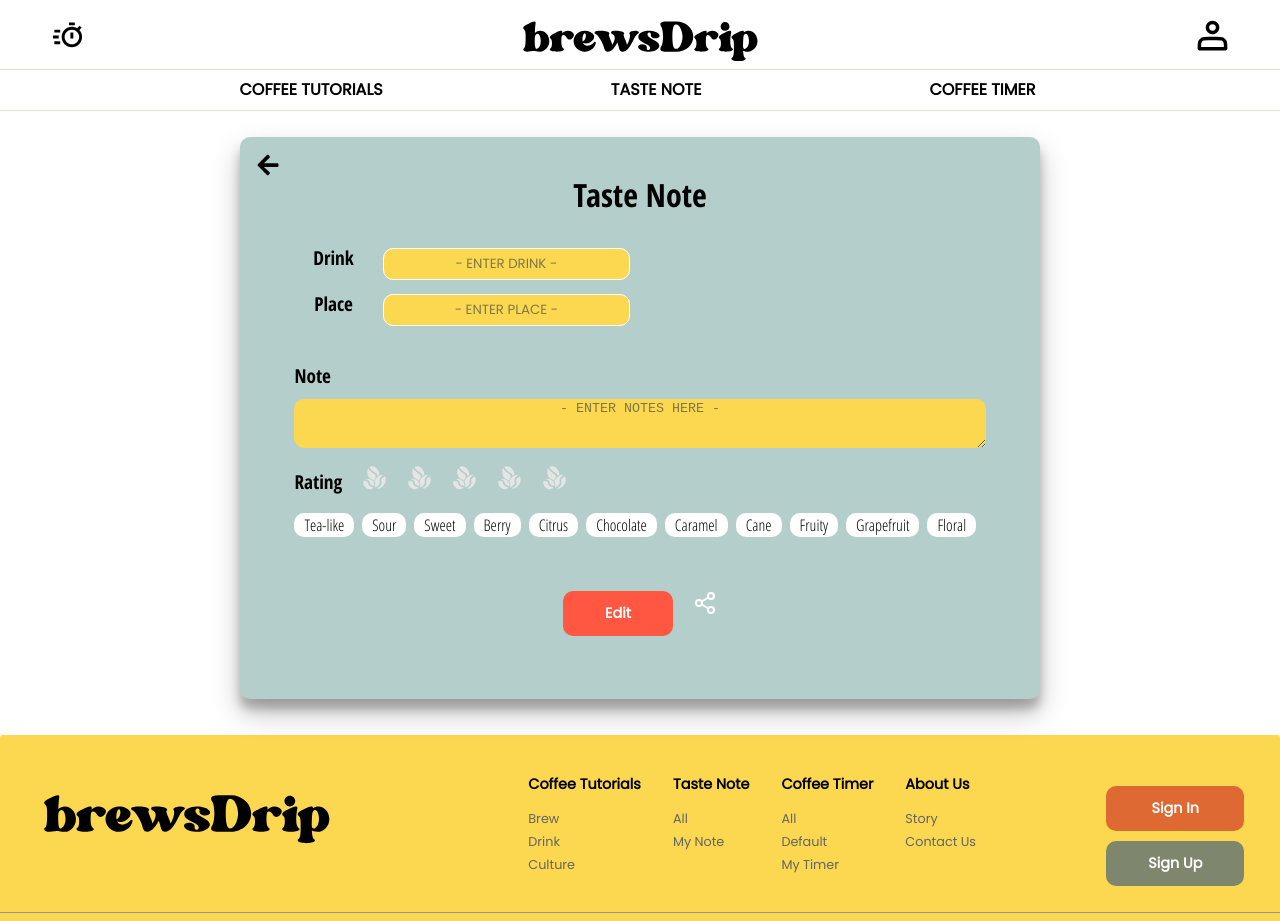
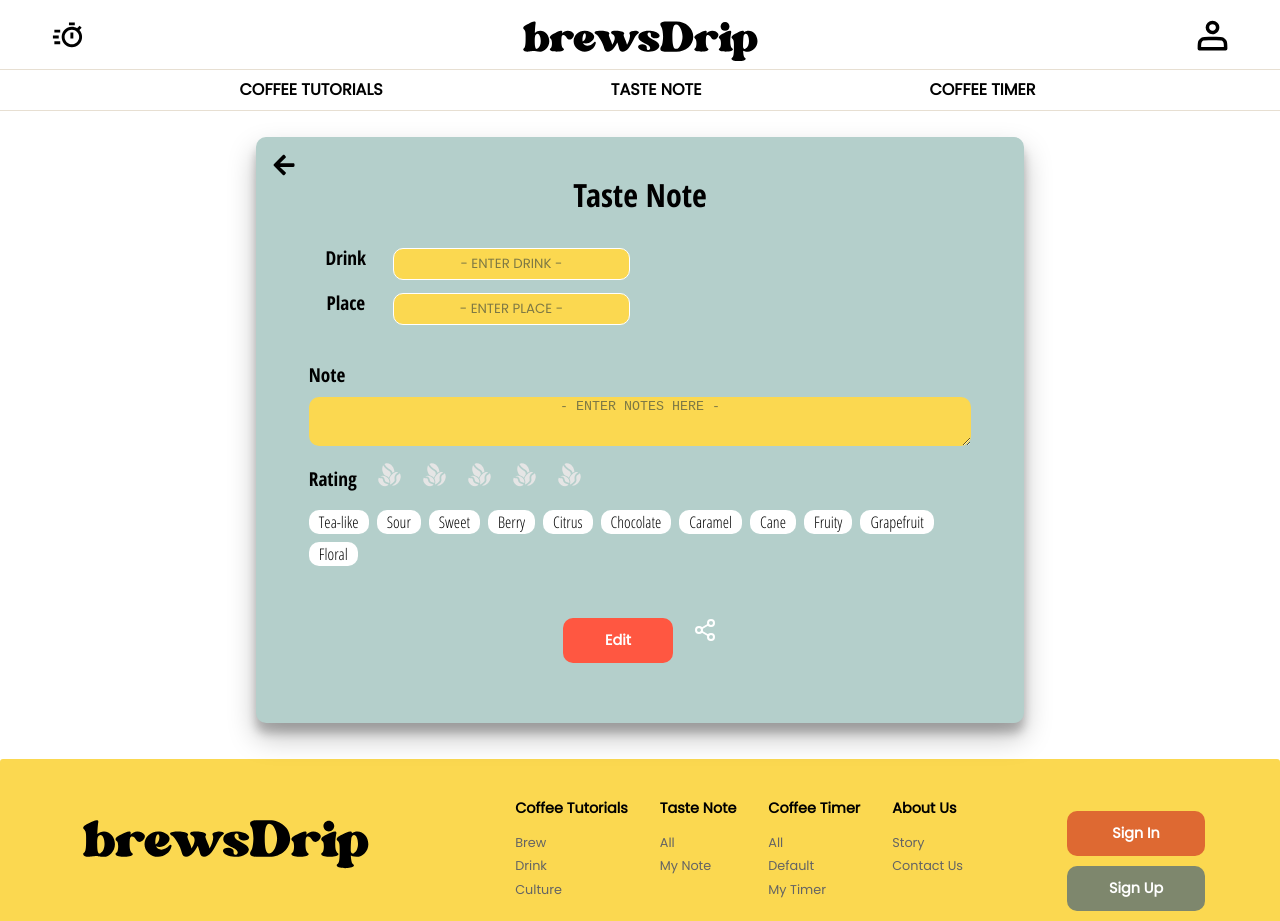
Before and after one commit to ladbastille/brewsDrip, a React (Create React App) app: page /tastenote/1 in a window 1280 px wide. Shown: the top 921 px of the page. Built offline with nearby package versions, Linux system fonts and the light colour scheme; no server answers; the database is empty.

Commit message:
Modify layout

```diff
--- a/src/components/ContainerAndWrap.js
+++ b/src/components/ContainerAndWrap.js
@@ -6,8 +6,9 @@ export const NewNoteContainer = styled.div`
   border-radius: 10px;
   box-shadow: 0 14px 28px rgb(0 0 0 / 25%), 0 10px 10px rgb(0 0 0 / 22%);
   position: relative;
-  width: 768px;
-  max-width: 95%;
+  box-sizing: border-box;
+  width: 100%;
+  max-width: 768px;
   min-height: 480px;
   padding: 1rem;
   display: flex;
@@ -15,7 +16,6 @@ export const NewNoteContainer = styled.div`
   align-items: center;
   margin-bottom: 20px;
   margin-top: 10px;
-
   & ::placeholder {
     color: #001a3a;
     opacity: 0.5;
@@ -24,10 +24,6 @@ export const NewNoteContainer = styled.div`
 
   & input:focus {
     background: #ffffff;
-  }
-  @media (max-width: 375px) {
-    width: 375px;
-    max-width: 90%;
   }
 `;
 
--- a/src/components/Footer.js
+++ b/src/components/Footer.js
@@ -35,13 +35,19 @@ const FooterContentContainer = styled.div`
   flex-wrap: wrap;
   justify-content: space-between;
   border-bottom: #939597 1px solid;
+  @media (max-width: 1440px) {
+    justify-content: space-around;
+  }
+  @media (max-width: 1024px) {
+    flex-direction: column;
+  }
   h5 {
     margin-left: 3%;
     margin-top: 10px;
     color: #646464;
+    @media (max-width: 1440px) {
+    margin-right:5%;
   }
-  @media (max-width: 1024px) {
-    flex-direction: column;
   }
 `;
 
@@ -117,7 +123,7 @@ const MenuLink = styled(Link)`
 `;
 
 const ContactA = styled.a`
-  cursor:pointer;
+  cursor: pointer;
   display: block;
   text-decoration: none;
   font-size: 0.8rem;
@@ -204,21 +210,28 @@ const SNSLinksWrap = styled(FooterLinksWrap)`
   margin-top: 10px;
   margin-right: 3%;
   height: 50px;
-  @media (max-width: 1024px) {
-    justify-content: flex-end;
-  }
   h6 {
     margin-right: 20px;
     margin-bottom: 5px;
     color: #646464;
   }
+  @media (max-width: 1024px) {
+    justify-content: flex-end;
+  }
+  @media (max-width: 1440px) {
+    margin-left: 40%;
+  }
 `;
 
 const FooterShareBtnDiv = styled(ShareBtnDiv)`
   width: 120px;
-  margin: 15px 20px 0 0;
+  margin: 15px 0 0 0;
+  padding-right: 20px;
   @media (max-width: 768px) {
     margin-top: 20px;
+  }
+  @media (min-width: 768px) {
+    padding-right: 0px;
   }
 `;
 
@@ -256,7 +269,7 @@ const Footer = () => {
   };
 
   function handleContactClick() {
-    window.open("https://github.com/ladbastille/brewsDrip", '_blank');
+    window.open("https://github.com/ladbastille/brewsDrip", "_blank");
   }
 
   return (
--- a/src/pages/Tags.js
+++ b/src/components/Tags.js
@@ -1,4 +1,5 @@
 import React from "react";
+import styled from "styled-components";
 
 const MOCK_TAGS = [
   {
@@ -46,22 +47,32 @@ const MOCK_TAGS = [
     label: "Floral",
   },
 ];
+const ChipDiv = styled.div`
+  background: ${(props) => (props.active ? "#FBD850" : "white")};
+  color: #000;
+  border-radius: 10px;
+  padding: 4px 10px;
+  margin-right: 8px;
+  margin-bottom: 8px;
+`;
+
+const ChipContainer = styled.div`
+  width: 90%;
+        display: flex;
+        flex-wrap: wrap;
+        pointer-events: ${props=>props.editable ? "auto" : "none"};
+        cursor: ${props=>props.editable ? "pointer" : "default"};
+`;
 
 const Chip = ({ active, label, handleOnClick }) => {
   return (
-    <div
-      style={{
-        background: active ? "#FBD850" : "white",
-        color: "#000",
-        borderRadius: "10px",
-        padding: "4px 10px",
-        marginRight: "8px",
-        marginBottom: "8px",
-      }}
+    <ChipDiv
+
       onClick={handleOnClick}
+      active={active}
     >
       {label}
-    </div>
+    </ChipDiv>
   );
 };
 
@@ -80,14 +91,8 @@ const Tags = ({ editable = true, selectedTagIds, setSelectedTagIds }) => {
   };
 
   return (
-    <div
-      style={{
-        width: "90%",
-        display: "flex",
-        flexWrap: "wrap",
-        pointerEvents: editable ? "auto" : "none",
-        cursor: editable ? "pointer" : "default",
-      }}
+    <ChipContainer
+      editable={editable}
     >
       {MOCK_TAGS.map((tag) => (
         <Chip
@@ -98,7 +103,7 @@ const Tags = ({ editable = true, selectedTagIds, setSelectedTagIds }) => {
           handleOnClick={() => handleTagOnClick(tag.id)}
         />
       ))}
-    </div>
+    </ChipContainer>
   );
 };
 export default Tags;
--- a/src/pages/Member.js
+++ b/src/pages/Member.js
@@ -22,8 +22,9 @@ const MemberDiv = styled.div`
   margin-bottom: 20px;
   margin-top: 10px;
   padding: 1rem;
-  width: 768px;
-  max-width: 95%;
+  box-sizing:border-box;
+  width: 100%;
+  max-width: 768px;
   min-height: 65vh;
   display: flex;
   flex-direction: row;
@@ -37,6 +38,11 @@ const MemberDiv = styled.div`
   @media (max-width: 768px) {
     flex-direction: column;
     align-content: center;
+    padding-bottom: 30px;
+    min-height: 55vh;
+  }
+  @media (max-width: 375px) {
+    min-height: 65vh;
   }
 `;
 
@@ -127,8 +133,11 @@ const ProfileImgWrap = styled(ImgWrap)`
 const LogoutButton = styled(SubmitButton)`
   position: absolute;
   bottom: 12%;
-  @media (max-width: 375px) {
-    bottom: 20px;
+  @media (max-width: 768px) {
+    bottom: 8%;
+  }
+  @media (max-width: 768px) {
+    bottom: 30px;
   }
 `;
 
--- a/src/pages/NewNote.js
+++ b/src/pages/NewNote.js
@@ -10,7 +10,7 @@ import { GiCoffeeBeans } from "react-icons/gi";
 import Input, { HeaderH1 } from "../components/Input";
 import { FooterCTABtn } from "../components/Footer";
 import { Flex100BetweenWrap } from "../components/ContainerAndWrap"
-import Tags from "./Tags";
+import Tags from "../components/Tags";
 
 const NewNoteContainer = styled.div`
   font-family: "Open Sans Condensed", sans-serif;
@@ -114,7 +114,7 @@ export const ImgWrap = styled.div`
   justify-content: center;
   padding-right: 10%;
   @media (max-width: 375px) {
-    width: 130px;
+    width: 110px;
   }
 `;
 
--- a/src/pages/TasteNote.js
+++ b/src/pages/TasteNote.js
@@ -18,7 +18,7 @@ import { BiLinkAlt } from "react-icons/bi";
 import { HeaderH1, TasteInput } from "../components/Input";
 import { FooterCTABtn } from "../components/Footer";
 import { ImgWrap, UploadLabel } from "./NewNote";
-import Tags from "./Tags";
+import Tags from "../components/Tags";
 import {
   NewNoteContainer,
   InsideNotelistWrap,
@@ -35,6 +35,9 @@ export const PreviewImage = styled.img`
   max-height: 100%;
   max-width: 100%;
   margin-right: 40px;
+  @media (max-width:375px){
+    margin-right:25px;
+  }
 `;
 
 export const HeaderH2 = styled(HeaderH1)`
```
